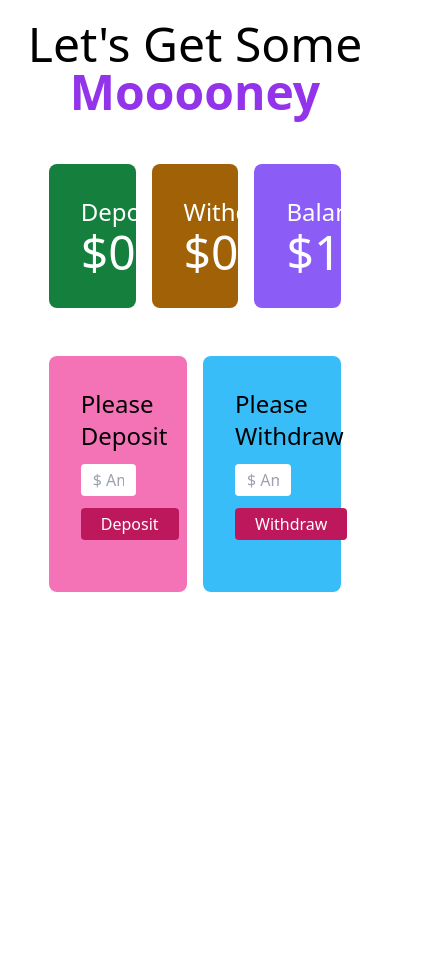
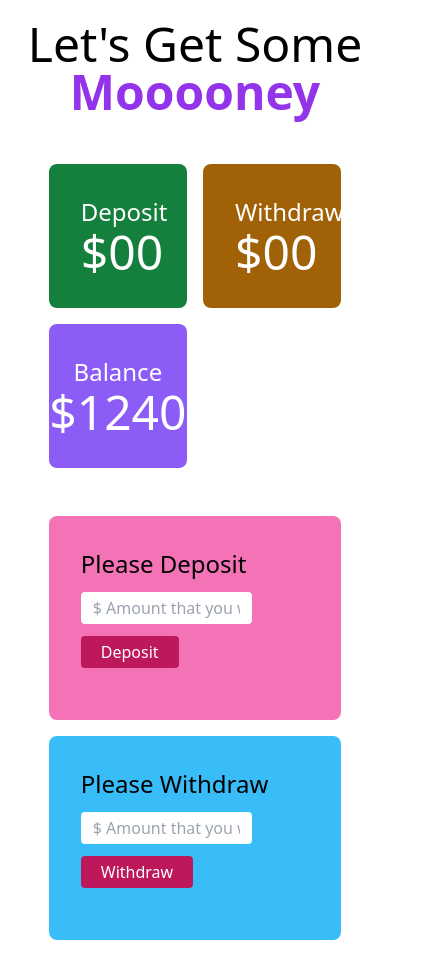
Before and after one commit to SouravSaha18/M27-BankCalculation, a plain HTML site: page index.html in a window 390 px wide. Shown: the whole page, 424 px wide, since content can reach past the window. Before the commit the page ends 844 px from the top, so only its background shows below. Drawn offline with nearby package versions, Linux system fonts and the light colour scheme.

Commit message:
2 commit

```diff
--- a/index.html
+++ b/index.html
@@ -16,7 +16,7 @@
     </header>
     <main>
         <section class="mt-12">
-            <div class="grid grid-cols-3 gap-4 mx-auto w-9/12 text-white">
+            <div class="grid grid-cols-2 md:grid-cols-3 gap-4 mx-auto w-9/12 text-white">
                 <div class="bg-green-700 p-8 rounded-lg text-center">
                     <h4 class="text-2xl">Deposit</h4>
                     <h2 class="text-5xl">$<span id="Deposit-total">00</span></h2>
@@ -25,14 +25,14 @@
                     <h4 class="text-2xl">Withdraw</h4>
                     <h2 class="text-5xl">$<span id="Withdraw-total">00</span></h2>
                 </div>
-                <div class="bg-violet-500 p-8 rounded-lg text-center">
+                <div class="bg-violet-500 py-8 md:p-8 rounded-lg text-center">
                     <h4 class="text-2xl">Balance</h4>
                     <h2 class="text-5xl">$<span id="Balance-total">1240</span></h2>
                 </div>
             </div>
         </section>
-        <section class="mt-12">
-            <div class="grid grid-cols-2 gap-4 mx-auto w-9/12">
+        <section class="mt-12 mb-12">
+            <div class="grid grid-cols-1 md:grid-cols-2 gap-4 mx-auto w-9/12">
                 <div class="bg-pink-400 p-8 rounded-lg">
                     <h4 class="text-2xl mb-3">Please Deposit</h4>
                     <input class="w-9/12 block px-3 mb-3 py-1 rounded" type="text"
```
